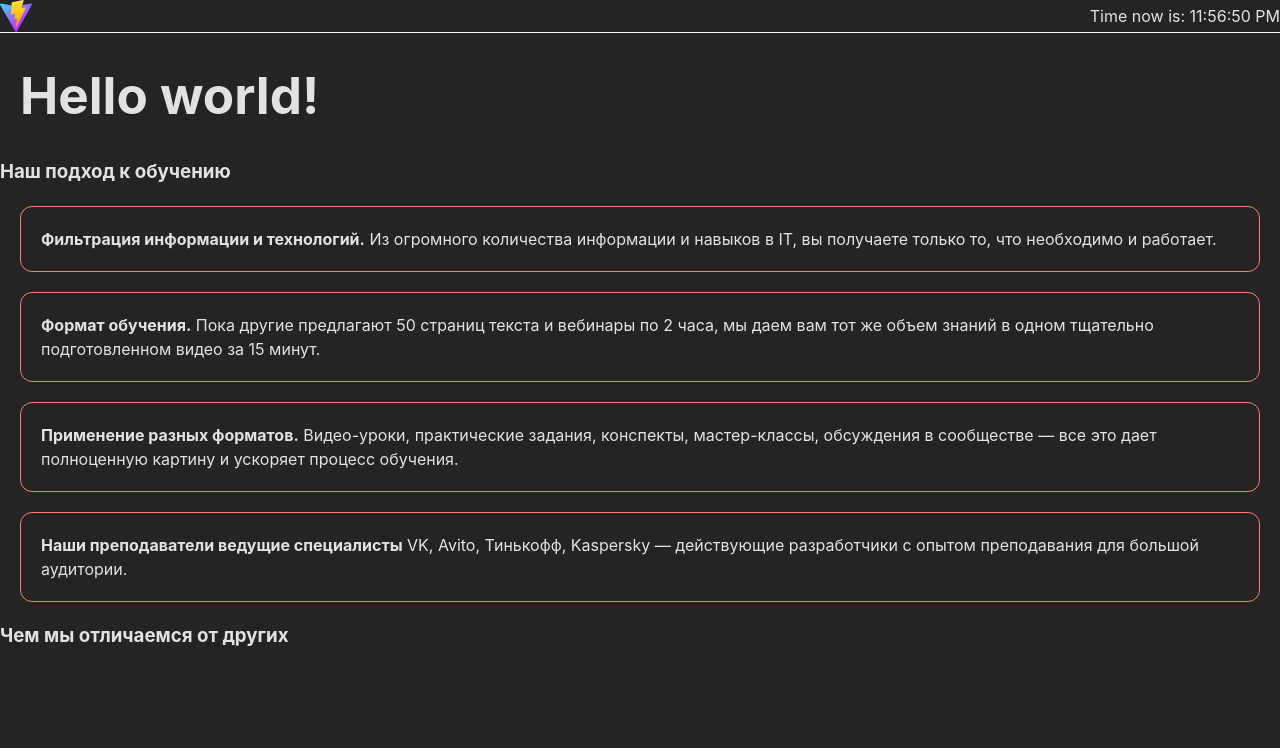
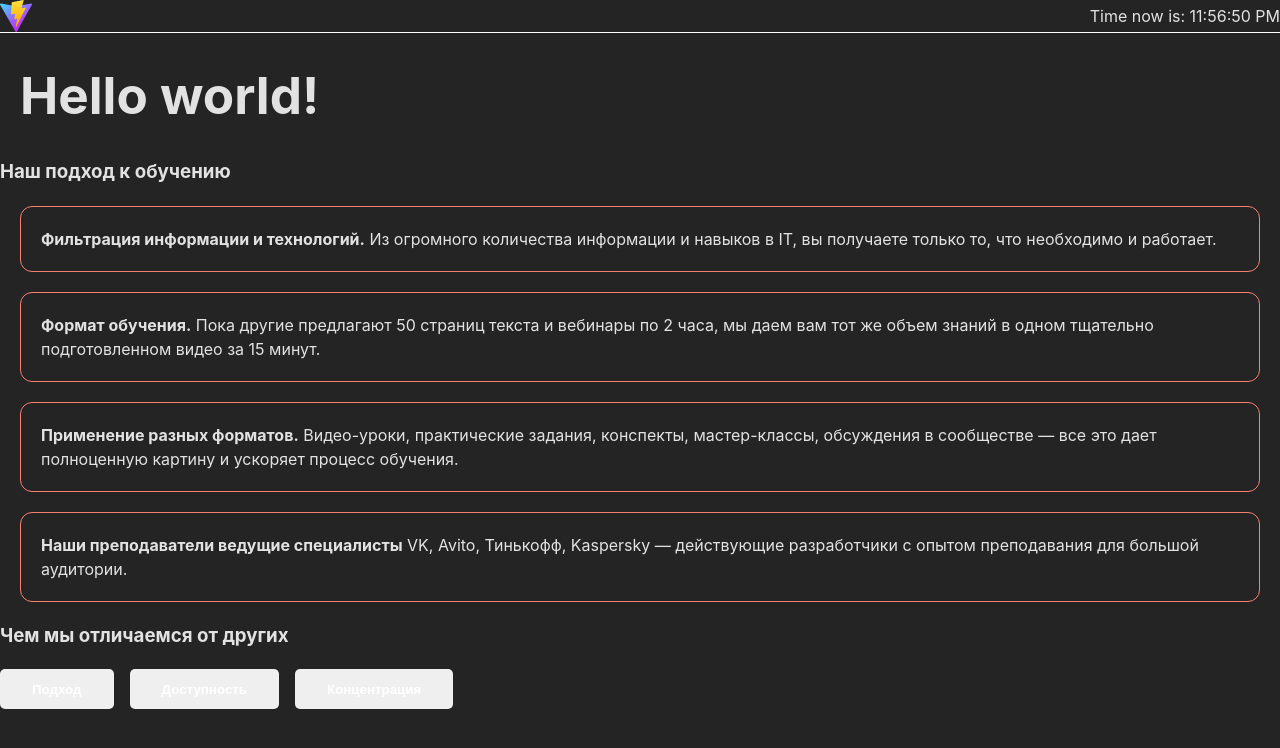
Before and after one commit to p0nyqz/react-intro-project, a React (Vite) app: page / in a window 1280 px wide. Shown: the top 748 px of the page. Built offline with nearby package versions, Linux system fonts and the light colour scheme.

Commit message:
feat: Button component

```diff
--- a/src/App.css
+++ /dev/null
@@ -1,6 +0,0 @@
-#root {
-  max-width: 1280px;
-  margin: 0 auto;
-  padding: 2rem;
-  text-align: center;
-}
--- a/src/App.jsx
+++ b/src/App.jsx
@@ -1,9 +1,13 @@
 import Header from './components/Header'
 import WayToTeach from './components/WayToTeach'
-import Button from './components/Button'
+import Button from './components/Button/Button'
 import { ways } from './data'
 
 export default function App() {
+  function handleClick(type) {
+    console.log('button clicked', type)
+  }
+
   return (
     <>
       <Header />
@@ -23,6 +27,9 @@
         </section>
         <section>
           <h3>Чем мы отличаемся от других</h3>
+          <Button onClick={() => handleClick('way')}>Подход</Button>
+          <Button onClick={() => handleClick('easy')}>Доступность</Button>
+          <Button onClick={() => handleClick('program')}>Концентрация</Button>
         </section>
       </main>
     </>
--- /dev/null
+++ b/src/components/Button/Button.css
@@ -0,0 +1,18 @@
+.button {
+  padding: 0.8rem 2rem;
+  border: none;
+  border-radius: 5px;
+  cursor: pointer;
+  transition: all 0.3s;
+  font-weight: bold;
+  margin-right: 1rem;
+}
+
+.button:hover {
+  opacity: 0.8;
+}
+
+.button.active {
+  background: 3ebael;
+  color: #fff;
+}
--- /dev/null
+++ b/src/components/Button/Button.jsx
@@ -0,0 +1,9 @@
+import './Button.css'
+
+export default function Button({ children, onClick }) {
+  return (
+    <button className="button active" onClick={onClick}>
+      {children}
+    </button>
+  )
+}
```
